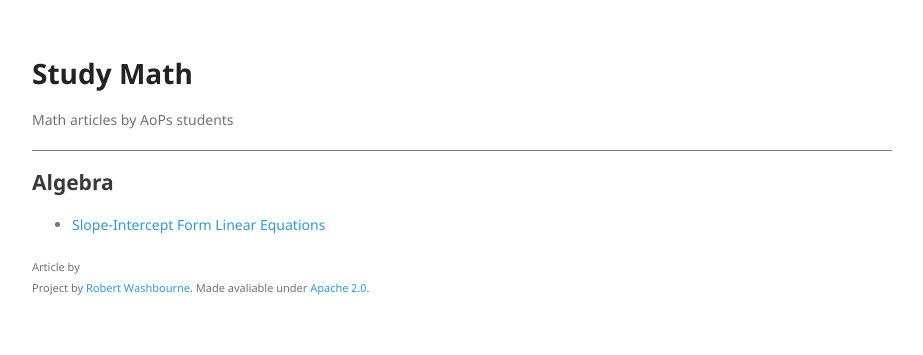
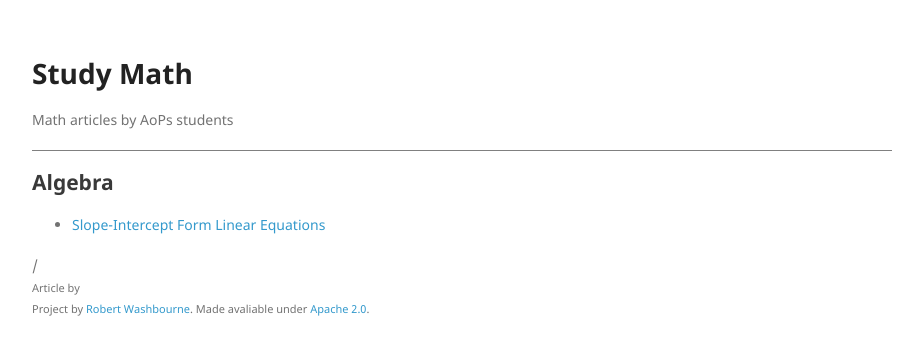
Before and after one commit to studymath/studymath.github.io, a Jekyll site: the page built from index.md, in a window 1280 px wide. Shown: the top 355 px of the page, without its empty margins (178-1101 px from the left). Built offline with Jekyll 4.4.1, drawn with Linux system fonts in a browser that asks for light colours; nearby versions of some CDN libraries.

Commit message:
Update default.html

```diff
--- a/_layouts/default.html
+++ b/_layouts/default.html
@@ -36,8 +36,8 @@
 
       </section>
       <footer>
-        {% if page.url != "/index.html" %}{% unless page.author == blank %}
-        <p><small>Article by {{ page.author }}</small></p>{% endunless %}{% endif %}
+        {{ page.url }}{% unless page.author == blank %}
+        <p><small>Article by {{ page.author }}</small></p>{% endunless %}
         <p><small>Project by <a href="http://devpy.me">Robert Washbourne</a>. Made avaliable under <a href="https://opensource.org/licenses/Apache-2.0">Apache 2.0</a>.</small></p>
       </footer>
     </div>
```
